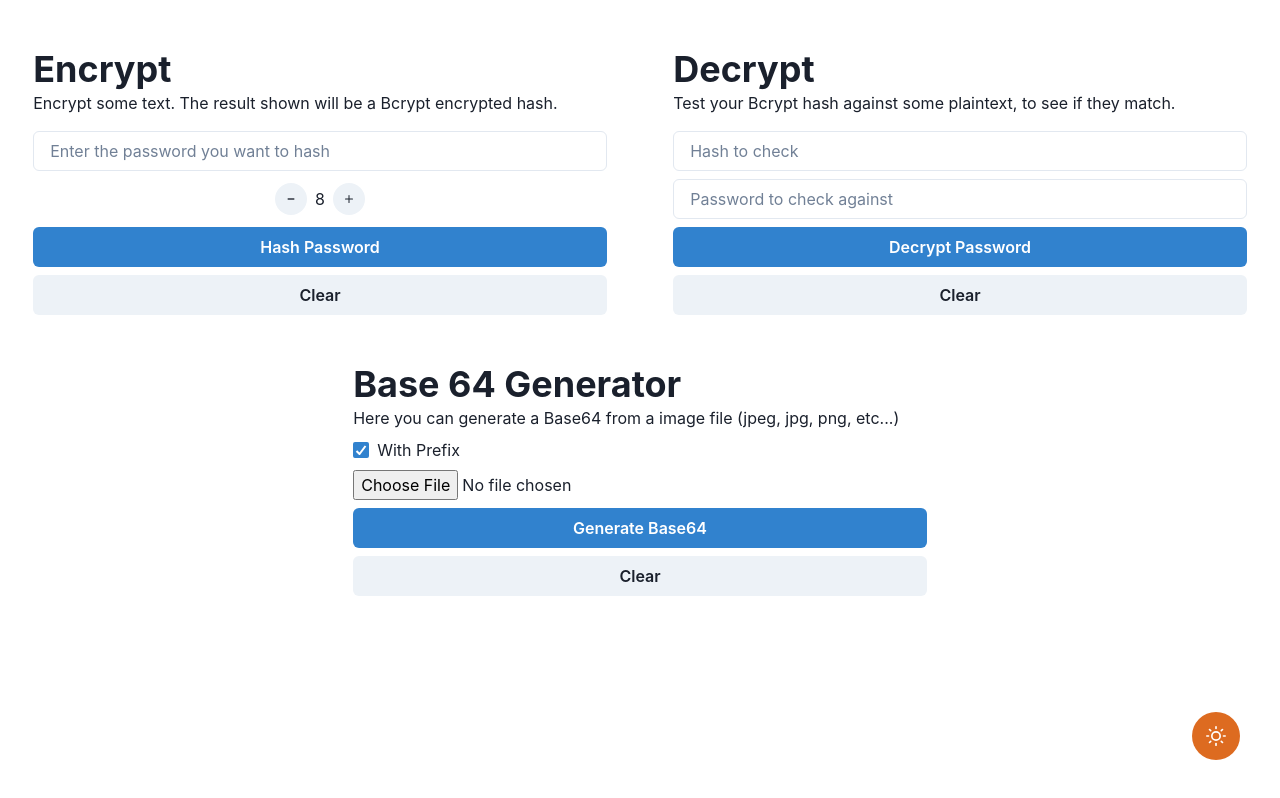
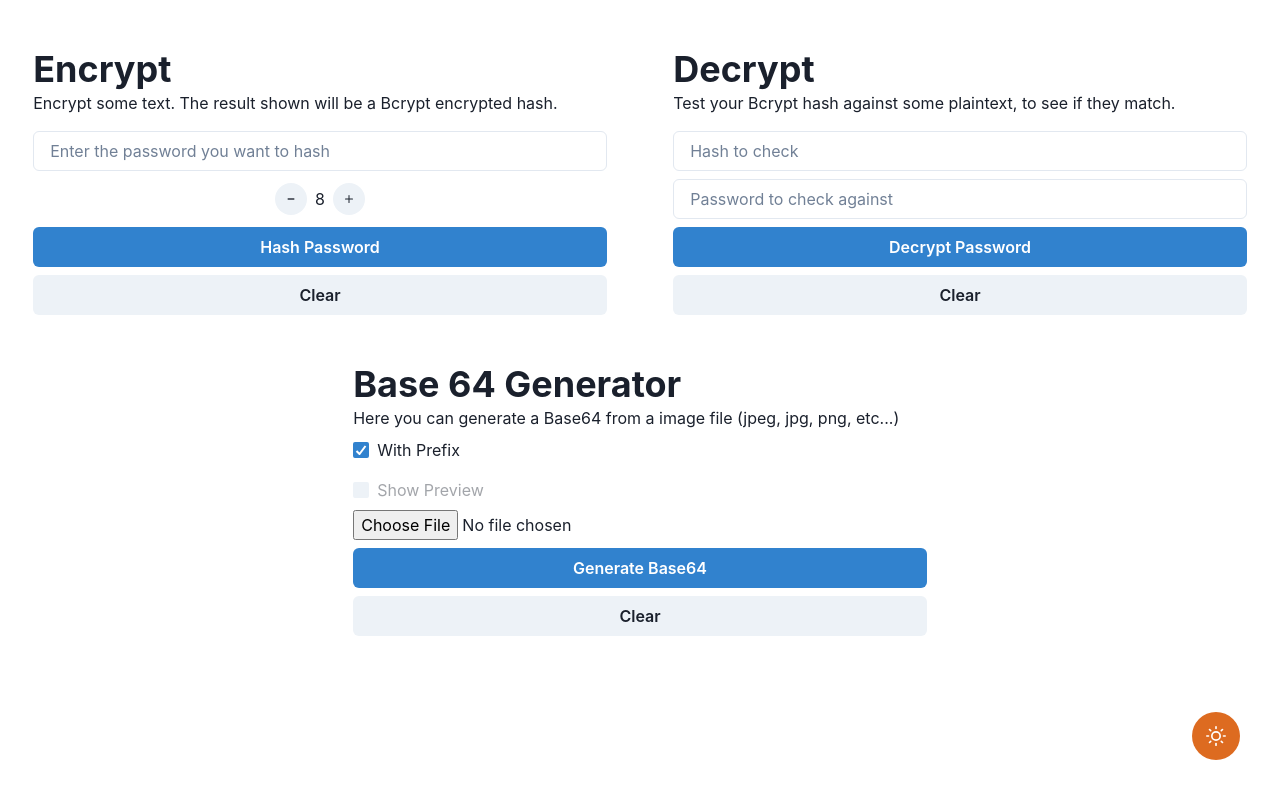
Before and after one commit to jpcchaves/password-encypt, a React (Vite) app: page / in a window 1280 px wide. Built offline with nearby package versions, Linux system fonts and the light colour scheme.

Commit message:
feat: add show preview in base64 generator

```diff
--- a/src/App.tsx
+++ b/src/App.tsx
@@ -23,7 +23,6 @@
           <Base64Generator />
         </ContainerWrapper>
       </SimpleGrid>
-
       <ThemeToggle />
     </>
   );
--- a/src/components/base64Generator/index.tsx
+++ b/src/components/base64Generator/index.tsx
@@ -24,6 +24,7 @@
   const [imgBase64, setImgBase64] = useState<string>("");
   const [copied, setCopied] = useState(false);
   const [hasPrefix, setHasPrefix] = useState(true);
+  const [showPreview, setShowPreview] = useState(false);
 
   const toast = useToast();
 
@@ -163,6 +164,21 @@
           With Prefix
         </Checkbox>
       </InputGroup>
+      {showPreview && imgBase64 ? (
+        <Center>
+          <Image src={imgBase64} width={"200px"} />
+        </Center>
+      ) : null}
+      <InputGroup my={"2"}>
+        <Checkbox
+          disabled={!showPreview && !imgBase64}
+          name={"showPreview"}
+          defaultChecked={showPreview}
+          onChange={() => setShowPreview((prev) => !prev)}
+        >
+          Show Preview
+        </Checkbox>
+      </InputGroup>
       <input
         type="file"
         accept="image/jpg, image/jpeg, image/jpg"
@@ -180,6 +196,7 @@
       <Button
         onClick={() => {
           setImgBase64("");
+          setShowPreview(false);
           setIsLoading(false);
           setSelectedFile(null);
           //@ts-ignore
```
